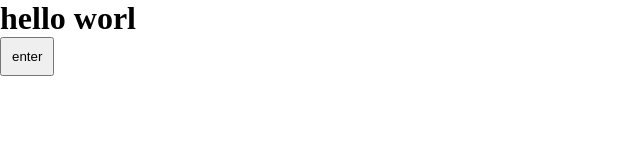
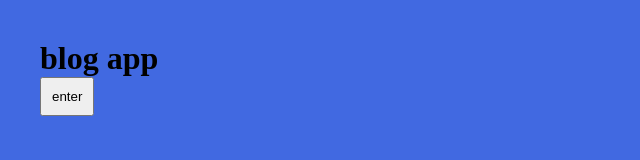
Before and after one commit to Otabek1990/blog-app-2, a plain HTML site: page index.html in a window 1280 px wide. Shown: the whole page, without its empty margins (0-640 px from the left). Drawn offline with Linux system fonts and the light colour scheme.

Commit message:
html va css modified

```diff
--- a/index.css
+++ b/index.css
@@ -6,3 +6,7 @@
 button{
     padding: 10px;
 }
+body{
+    background-color: royalblue;
+    padding: 40px;
+}
--- a/index.html
+++ b/index.html
@@ -7,7 +7,7 @@
     <link rel="stylesheet" href="./index.css">
 </head>
 <body>
-    <h1>hello worl</h1>
+    <h1>blog app</h1>
     <button>enter</button>
     <!-- staging area -->
      <!-- commit  -->
```
